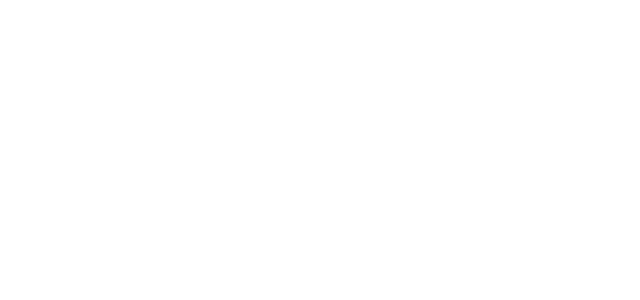
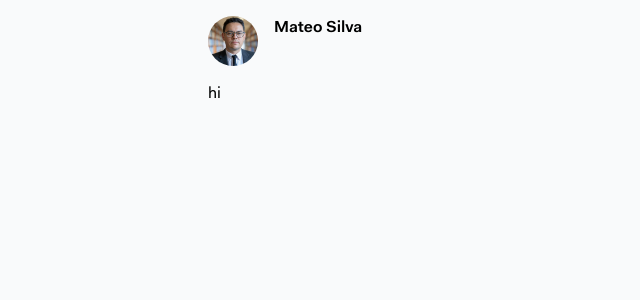
Before and after one commit to fahd/nrmn_mock, a React (Vite) app: page /question/1 in a window 1280 px wide. Before the commit this address had no page. Shown: the top 300 px of the page, without its empty margins (0-640 px from the left). Built offline with nearby package versions, Linux system fonts and the light colour scheme.

Commit message:
[edit] changed source mock_db files

```diff
--- a/src/App.tsx
+++ b/src/App.tsx
@@ -1,12 +1,14 @@
 import { useState } from 'react'
 import { Routes, Route } from 'react-router-dom'
 import Home from './pages/Home/Home'
+import Question from './pages/Question/Question'
 
 function App() {
   return (
     <>
       <Routes>
         <Route path="/" element={<Home />}></Route>
+        <Route path="/question/:id" element={<Question />}></Route>
       </Routes>
     </>
   )
--- a/src/index.css
+++ b/src/index.css
@@ -2,35 +2,35 @@
 
 @font-face {
   font-family: 'FaktPro';
-  src: url('public/fonts/FaktPro-Black.ttf') format('truetype');
+  src: url('/public/fonts/FaktPro-Black.ttf') format('truetype');
   font-weight: 900; /* Black */
   font-style: normal;
 }
 
 @font-face {
   font-family: 'FaktPro';
-  src: url('public/fonts/FaktPro-Blond.ttf') format('truetype');
+  src: url('/public/fonts/FaktPro-Blond.ttf') format('truetype');
   font-weight: 200; /* Blond (Thin) */
   font-style: normal;
 }
 
 @font-face {
   font-family: 'FaktPro';
-  src: url('public/fonts/FaktPro-Light.ttf') format('truetype');
+  src: url('/public/fonts/FaktPro-Light.ttf') format('truetype');
   font-weight: 300; /* Light */
   font-style: normal;
 }
 
 @font-face {
   font-family: 'FaktPro';
-  src: url('public/fonts/FaktPro-Normal.ttf') format('truetype');
+  src: url('/public/fonts/FaktPro-Normal.ttf') format('truetype');
   font-weight: 400; /* Normal (Regular) */
   font-style: normal;
 }
 
 @font-face {
   font-family: 'FaktPro';
-  src: url('public/fonts/FaktPro-Semibold.ttf') format('truetype');
+  src: url('/public/fonts/FaktPro-Semibold.ttf') format('truetype');
   font-weight: 600; /* Semibold */
   font-style: normal;
 }
@@ -60,8 +60,9 @@
 #root {
   display: flex;
   background-color: var(--color-gray-50);
-  /* min-height: 100%;
-  height: 100%; */
+  min-height: 100%;
+  overflow: auto;
+  height: 100%;
 }
 
 @theme {
--- a/src/mocks/mock_db.ts
+++ b/src/mocks/mock_db.ts
@@ -1,5 +1,4 @@
-const mock_db = {
-  auth_user: {
+const auth_user = {
   user_id: 1,
   username: 'franksheikh',
   first_name: 'Frank',
@@ -7,8 +6,103 @@
   email: 'fahdsheikh@my.unthsc.edu',
   avatar: '/public/assets/users/authUser.jpg',
   role: 'mentee',
+}
+
+const users = {
+  '1': auth_user,
+  '2': {
+    user_id: 2,
+    username: 'DrMiriamKovács',
+    first_name: 'Mateo',
+    last_name: 'Silva',
+    email: 'mateosilva@houston.edu',
+    avatar: '/public/assets/users/11.jpg',
+    role: 'mentor',
   },
-  posts: {
+  '3': {
+    user_id: 3,
+    username: 'ProfLorenzoFerraro',
+    first_name: 'Lorenzo',
+    last_name: 'Ferraro',
+    email: 'lorenzoferraro@houston.edu',
+    avatar: '/public/assets/users/3.jpg',
+    role: 'mentor',
+  },
+  '4': {
+    user_id: 4,
+    username: 'DrNaimaRahmani',
+    first_name: 'Naima',
+    last_name: 'Rahmani',
+    email: 'naimarahmani@houston.edu',
+    avatar: '/public/assets/users/4.jpg',
+    role: 'mentor',
+  },
+  '5': {
+    user_id: 5,
+    username: 'DrKojiTanaka',
+    first_name: 'Koji',
+    last_name: 'Tanaka',
+    email: 'kojitanaka@houston.edu',
+    avatar: '/public/assets/users/5.jpg',
+    role: 'mentor',
+  },
+  '6': {
+    user_id: 6,
+    username: 'DrAnayaMendoza',
+    first_name: 'Anaya',
+    last_name: 'Mendoza',
+    email: 'anayamendoza@houston.edu',
+    avatar: '/public/assets/users/6.jpg',
+    role: 'mentor',
+  },
+  '7': {
+    user_id: 7,
+    username: 'ProfYusufAbdelaziz',
+    first_name: 'Yusuf',
+    last_name: 'Abdelaziz',
+    email: 'yusufabdelaziz@houston.edu',
+    avatar: '/public/assets/users/7.jpg',
+    role: 'mentor',
+  },
+  '8': {
+    user_id: 8,
+    username: 'DrTatianaOrlova',
+    first_name: 'Tatiana',
+    last_name: 'Orlova',
+    email: 'tatianaorlova@houston.edu',
+    avatar: '/public/assets/users/8.jpg',
+    role: 'mentor',
+  },
+  '9': {
+    user_id: 9,
+    username: 'ProfRahulDeshmukh',
+    first_name: 'Rahul',
+    last_name: 'Deshmukh',
+    email: 'rahuldeshmukh@houston.edu',
+    avatar: '/public/assets/users/9.jpg',
+    role: 'mentor',
+  },
+  '10': {
+    user_id: 10,
+    username: 'DrElenaPetrovic',
+    first_name: 'Elena',
+    last_name: 'Petrovic',
+    email: 'elenapetrovic@houston.edu',
+    avatar: '/public/assets/users/10.jpg',
+    role: 'mentor',
+  },
+  '11': {
+    user_id: 11,
+    username: 'DrMateoSilva',
+    first_name: 'Mateo',
+    last_name: 'Silva',
+    email: 'mateosilva@houston.edu',
+    avatar: '/public/assets/users/11.jpg',
+    role: 'mentor',
+  },
+}
+
+const posts = {
   '1': {
     post_id: 1,
     user_id: 11,
@@ -19,7 +113,6 @@
     content:
       "<p>📊 Comparing econometric methods for time series forecasting</p> <p>I'm trying to compare various econometric models for forecasting long-term financial trends.</p>",
     timestamp: '2025-01-28T09:15:00Z',
-      likes: {},
     replies: [
       {
         post_parent_id: 1,
@@ -32,7 +125,7 @@
         content:
           "<p>Great topic! I've used ARIMA extensively in my research.</p> <p>Would you be interested in exploring hybrid approaches, such as combining ARIMA with LSTMs?</p>",
         timestamp: '2025-01-28T11:15:00Z',
-          likes: {},
+        likes: new Set(),
       },
     ],
   },
@@ -46,7 +139,6 @@
     content:
       "<p>🖥️ Are neural-symbolic hybrid models the future of AI?</p> <p>I've been exploring neural-symbolic AI, which combines deep learning with logical reasoning.</p>",
     timestamp: '2025-01-29T13:40:00Z',
-      likes: {},
     replies: [
       {
         post_parent_id: 2,
@@ -59,7 +151,7 @@
         content:
           "<p>Interesting question! I've seen some promising work in integrating logic-based reasoning into deep learning models.</p> <p>Do you have any thoughts on how these hybrid models handle uncertainty?</p>",
         timestamp: '2025-01-29T14:00:00Z',
-          likes: {},
+        likes: new Set(),
       },
     ],
   },
@@ -73,7 +165,6 @@
     content:
       '<p>🔍 Looking for a dataset on global biodiversity loss</p> <p>I’m currently working on a large-scale meta-analysis of biodiversity trends over the past 50 years.</p>',
     timestamp: '2025-01-30T08:50:00Z',
-      likes: {},
     replies: [
       {
         post_parent_id: 3,
@@ -86,7 +177,7 @@
         content:
           '<p>I recommend checking out the Global Biodiversity Information Facility (GBIF).</p> <p>It provides a wealth of publicly available biodiversity data.</p>',
         timestamp: '2025-01-30T09:20:00Z',
-          likes: {},
+        likes: new Set(),
       },
     ],
   },
@@ -100,7 +191,6 @@
     content:
       '<p>📝 Challenges in translating research into policy</p> <p>How do you ensure your research influences policymakers effectively?</p>',
     timestamp: '2025-02-01T16:30:00Z',
-      likes: {},
     replies: [
       {
         post_parent_id: 4,
@@ -113,7 +203,7 @@
         content:
           '<p>One effective method is collaborating with policy think tanks.</p> <p>They help bridge the gap between research and policy implementation.</p>',
         timestamp: '2025-02-01T18:10:00Z',
-          likes: {},
+        likes: new Set(),
       },
     ],
   },
@@ -127,7 +217,6 @@
     content:
       '<p>🎓 Tips for securing a postdoc in computational neuroscience?</p> <p>Any advice on strong programs, funding opportunities, or application tips?</p>',
     timestamp: '2025-02-02T10:55:00Z',
-      likes: {},
     replies: [
       {
         post_parent_id: 5,
@@ -140,7 +229,7 @@
         content:
           '<p>Look into the NIH and Marie Curie fellowships.</p> <p>They have great funding opportunities for neuroscience research.</p>',
         timestamp: '2025-02-02T12:30:00Z',
-          likes: {},
+        likes: new Set(),
       },
     ],
   },
@@ -154,7 +243,6 @@
     content:
       "<p>📚 Best reference books for understanding nonlinear dynamics?</p> <p>I'm preparing a lecture series and need some high-quality resources.</p>",
     timestamp: '2025-02-03T14:10:00Z',
-      likes: {},
     replies: [
       {
         post_parent_id: 6,
@@ -167,7 +255,7 @@
         content:
           "<p>Strogatz's 'Nonlinear Dynamics and Chaos' is an excellent choice.</p> <p>It's both comprehensive and beginner-friendly.</p>",
         timestamp: '2025-02-03T15:45:00Z',
-          likes: {},
+        likes: new Set(),
       },
     ],
   },
@@ -181,7 +269,6 @@
     content:
       '<p>💡 Need help with Bayesian statistics in social sciences</p> <p>Any experts in Bayesian modeling willing to provide guidance?</p>',
     timestamp: '2025-02-04T17:20:00Z',
-      likes: {},
     replies: [
       {
         post_parent_id: 7,
@@ -194,7 +281,7 @@
         content:
           '<p>I recommend using PyMC3 for Bayesian modeling.</p> <p>It has a great suite of tools for MCMC methods.</p>',
         timestamp: '2025-02-04T18:00:00Z',
-          likes: {},
+        likes: new Set(),
       },
     ],
   },
@@ -208,7 +295,6 @@
     content:
       "<p>🔬 Breakthrough in Quantum Computing!</p> <p>My team has recently published a paper on error correction in quantum circuits. This could significantly improve the stability of quantum processors in real-world applications.</p> <p>Check out our findings here: <a href='#'>Quantum Error Correction Research</a>. Would love to hear feedback from fellow quantum researchers!</p>",
     timestamp: '2025-02-05T15:45:00Z',
-      likes: {},
     replies: [
       {
         post_parent_id: 8,
@@ -221,7 +307,7 @@
         content:
           "<p>Fascinating research, Dr. Rahmani! How does your approach compare with Shor's error correction algorithm?</p>",
         timestamp: '2025-02-05T16:10:00Z',
-          likes: {},
+        likes: new Set(),
       },
       {
         post_parent_id: 8,
@@ -234,7 +320,7 @@
         content:
           "<p>I've been working on quantum noise reduction. Would love to collaborate and see if our methods could complement each other.</p>",
         timestamp: '2025-02-05T16:30:00Z',
-          likes: {},
+        likes: new Set(),
       },
       {
         post_parent_id: 8,
@@ -247,7 +333,7 @@
         content:
           '<p>Brilliant work! Have you considered testing this on a superconducting qubit architecture?</p>',
         timestamp: '2025-02-05T17:05:00Z',
-          likes: {},
+        likes: new Set(),
       },
     ],
   },
@@ -261,7 +347,6 @@
     content:
       "<p>📢 What are the best practices for structuring a research proposal?</p> <p>I am mentoring graduate students who are drafting their first <em>research proposals</em>. What are some key elements that should be included? What resources do you recommend?</p> <p>For reference, I often suggest reading <a href='#'>this guide on proposal writing</a>, but I would love to hear insights from the community.</p>",
     timestamp: '2025-02-06T10:30:00Z',
-      likes: {},
     replies: [
       {
         post_parent_id: 9,
@@ -274,7 +359,7 @@
         content:
           "<p>Great question! One key element is a **clear problem statement**. If you can articulate the research problem in two concise sentences, you're on the right track.</p>",
         timestamp: '2025-02-06T11:00:00Z',
-          likes: {},
+        likes: new Set(),
       },
       {
         post_parent_id: 9,
@@ -287,7 +372,7 @@
         content:
           "<p>I'd recommend including a **strong methodology section** that explicitly outlines data collection and analysis techniques.</p>",
         timestamp: '2025-02-06T11:20:00Z',
-          likes: {},
+        likes: new Set(),
       },
       {
         post_parent_id: 9,
@@ -300,7 +385,7 @@
         content:
           '<p>Another tip: **Tie your proposal to existing research**. Showing that your study builds on prior work will make it more compelling.</p>',
         timestamp: '2025-02-06T11:45:00Z',
-          likes: {},
+        likes: new Set(),
       },
     ],
   },
@@ -314,10 +399,14 @@
     content:
       "<p>🚀 Exciting opportunity for collaboration!</p> <p>I am currently conducting research on the application of machine learning in early cancer detection. Specifically, I am working with <em>convolutional neural networks (CNNs)</em> to analyze histopathological images for early signs of malignancy.</p> <p>I would love to connect with researchers who have experience with biomedical imaging, deep learning, or clinical applications. If you’re working on something similar, let’s discuss potential collaborations!</p> <p>📚 Reference Papers: <a href='#'>Deep Learning in Cancer Imaging</a></p>",
     timestamp: '2025-02-07T12:00:00Z',
-      likes: {},
     replies: [],
-    },
   },
 }
 
+const mock_db = {
+  auth_user,
+  users,
+  posts,
+}
+
 export default mock_db
--- /dev/null
+++ b/src/pages/Question/Question.tsx
@@ -0,0 +1,28 @@
+import React, { useState, useContext, useEffect } from 'react'
+import { useParams } from 'react-router-dom'
+import { usePosts } from '../../hooks/usePosts'
+import QuestionContent from './QuestionContent'
+// import QuestionAnswers from '.QuestionAnswers'
+
+const Question = () => {
+  const { id } = useParams()
+  const { posts } = usePosts()
+  const postId = Number(id)
+
+  const question = posts[postId]
+
+  console.log('questions', question)
+
+  return (
+    <div className="flex-1">
+      <div className="m-auto max-w-4xl p-4">
+        {/* top */}
+        <QuestionContent {...question} />
+        {/* bottom */}
+        {/* <QuestionAnswers /> */}
+      </div>
+    </div>
+  )
+}
+
+export default Question
--- /dev/null
+++ b/src/pages/Question/QuestionContent.tsx
@@ -0,0 +1,42 @@
+import React from 'react'
+
+interface QuestionContentType {
+  avatar: string
+  content: string
+  first_name: string
+  last_name: string
+  post_id: number
+  timestamp: string
+  username: string
+}
+
+const QuestionContent: React.FC<QuestionContentType> = ({
+  avatar,
+  content,
+  first_name,
+  last_name,
+  post_id,
+  timestamp,
+  username,
+}) => {
+  console.log('avatar', avatar)
+  return (
+    <div className="flex flex-col">
+      <div className="flex">
+        <img
+          src={avatar}
+          alt={username}
+          className="rounded-full w-[50px] h-[50px] object-cover"
+        />
+        <div className="font-semibold ml-4">
+          <div>
+            {first_name} {last_name}
+          </div>
+        </div>
+      </div>
+      <div className="py-4">hi</div>
+    </div>
+  )
+}
+
+export default QuestionContent
```
Also changed, not shown: src/pages/Question/QuestionAnswers.tsx (added, +7 -0 lines). Lines whose indentation alone changed are shown as unchanged.
